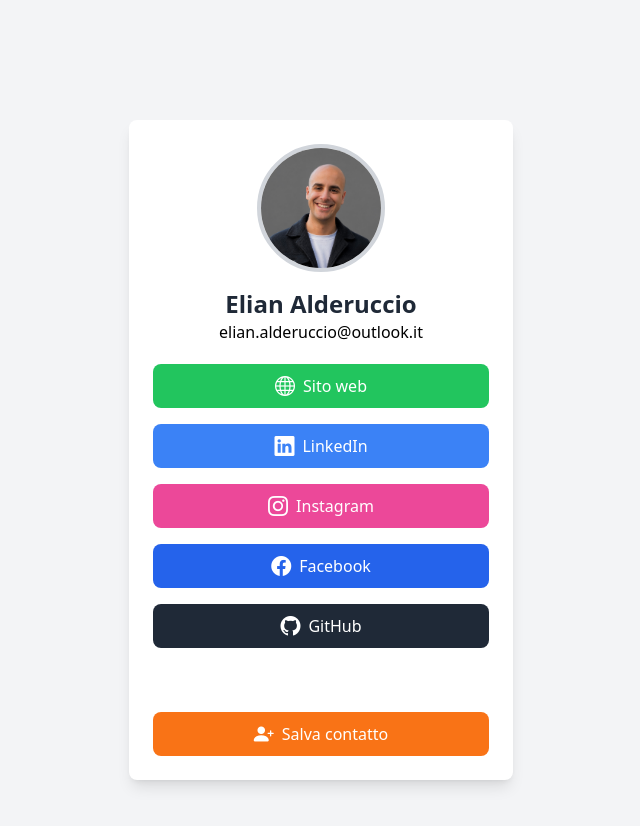
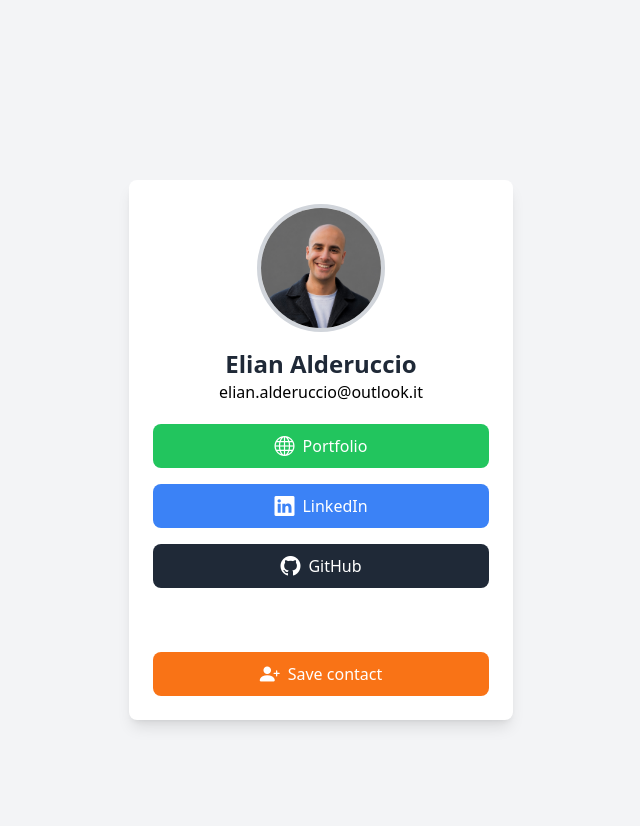
Before and after one commit to elianAlde/elianAlde.github.io, a Jekyll site: the page card-nfc/index.html, which Jekyll copies as it is, in a window 1280 px wide. Shown: the top 826 px of the page, without its empty margins (319-959 px from the left). Built offline with Jekyll 4.4.1, drawn with Linux system fonts in a browser that asks for light colours; nearby versions of some CDN libraries.

Commit message:
remove link from card-nfc

```diff
--- a/card-nfc/index.html
+++ b/card-nfc/index.html
@@ -27,16 +27,10 @@
             <!-- Bottoni dei social con icone e animazioni -->
             <div class="space-y-4">
                 <a href="https://elianAlde.github.io/" target="_blank" class="fade-in btn-icon w-full bg-green-500 text-white py-2 rounded-lg transition duration-300 ease-in-out hover:bg-green-600">
-                    <i class="bi bi-globe text-xl"></i> Sito web
+                    <i class="bi bi-globe text-xl"></i> Portfolio
                 </a>
                 <a href="https://www.linkedin.com/in/elian-alderuccio-245a94265/" target="_blank" class="fade-in btn-icon w-full bg-blue-500 text-white py-2 rounded-lg transition duration-300 ease-in-out hover:bg-blue-600" style="animation-delay: 0.1s">
                     <i class="bi bi-linkedin text-xl"></i> LinkedIn
-                </a>
-                <a href="https://www.instagram.com/elian_alderuccio" target="_blank" class="fade-in btn-icon w-full bg-pink-500 text-white py-2 rounded-lg transition duration-300 ease-in-out hover:bg-pink-600" style="animation-delay: 0.2s">
-                    <i class="bi bi-instagram text-xl"></i> Instagram
-                </a>
-                <a href="https://www.facebook.com/elian.alderuccio" target="_blank" class="fade-in btn-icon w-full bg-blue-600 text-white py-2 rounded-lg transition duration-300 ease-in-out hover:bg-blue-700" style="animation-delay: 0.3s">
-                    <i class="bi bi-facebook text-xl"></i> Facebook
                 </a>
                 <a href="https://github.com/elianAlde" target="_blank" class="fade-in btn-icon w-full bg-gray-800 text-white py-2 rounded-lg transition duration-300 ease-in-out hover:bg-gray-900" style="animation-delay: 0.4s">
                     <i class="bi bi-github text-xl"></i> GitHub
@@ -44,7 +38,7 @@
                 <br>
                 <br>
                 <a href="Elian-Alderuccio.vcf" download class="fade-in btn-icon w-full bg-orange-500 text-white py-2 rounded-lg transition duration-300 ease-in-out hover:bg-orange-600" style="animation-delay: 0.5s">
-                    <i class="bi bi-person-plus-fill text-xl"></i> Salva contatto
+                    <i class="bi bi-person-plus-fill text-xl"></i> Save contact
                 </a>
             </div>
         </div>
```
